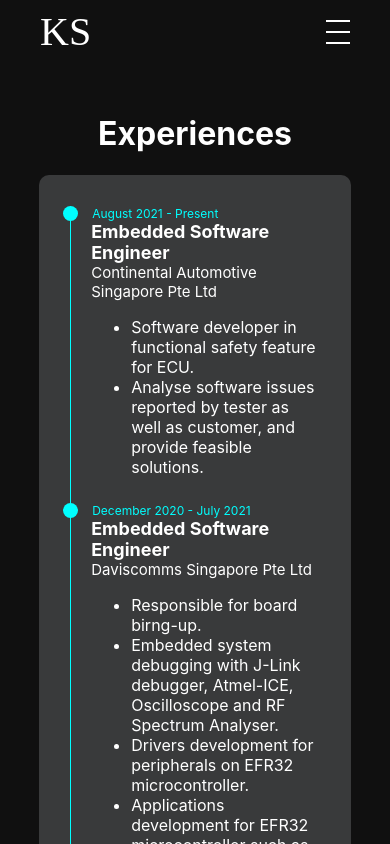
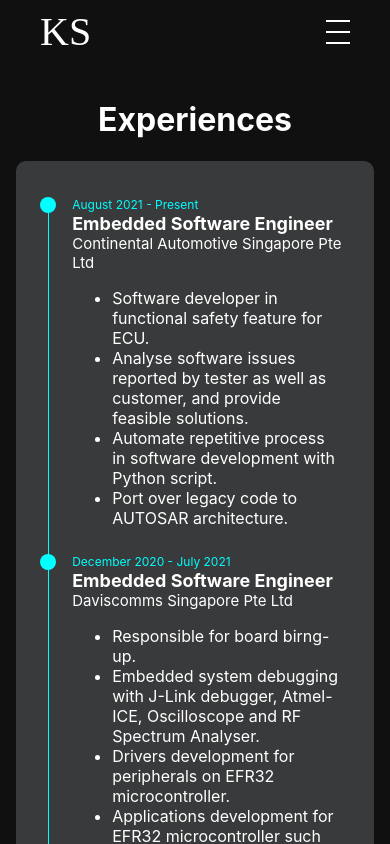
Before and after one commit to JayLooi/my-website, a React (Create React App) app: page /Background in a window 390 px wide. Shown: the top 844 px of the page. Built offline with nearby package versions, Linux system fonts and the light colour scheme; a web font is replaced by a local one.

Commit message:
improved responsiveness of Background page.

```diff
--- a/src/components/Background.css
+++ b/src/components/Background.css
@@ -13,14 +13,13 @@
 .Background-subsection {
     display: flex;
     flex-direction: column;
-    width: 40%;
-    height: 100%;
-    margin: 30px;
+    width: 45%;
+    margin: 1em;
 }
 
 @media only screen and (max-width: 700px) {
     .Background-subsection {
-        width: 80%;
+        width: 100%;
     }
 }
 
@@ -29,25 +28,25 @@
 }
 
 .Background-subsection-main {
-    display: table;
+    display: flex;
     background-color: #393a3b;
     border-radius: 10px;
-    padding: 10%;
+    padding-top: 10%;
+    padding-bottom: 10%;
 }
 
 .Background-subsection-main::before {
     content: '';
-    display: table-cell;
-    position: relative;
     width: 1px;
-    height: 90%;
+    margin-left: 2em;
     background-color: cyan;
 }
 
 .Background-subsection-content {
     display: flex;
     flex-direction: column;
-    margin-left: 20px;
+    margin-left: 1.5rem;
+    margin-right: 2em;
 }
 
 .Background-subsection-content > div {
@@ -57,10 +56,10 @@
 .Background-subsection-content-time {
     display: flex;
     position: relative;
-    right: 28px;
+    right: 2rem;
     flex-direction: row;
     width: 100%;
-    height: 15px;
+    /* height: 15px; */
     padding: 0px;
     font-size: 15px;
 }
@@ -74,13 +73,13 @@
 }
 
 .Background-timeline-bullet {
-    margin-right: 14px;
+    margin-right: 1rem;
 }
 
 .Background-timeline-bullet > div {
     background-color: cyan;
-    width: 15px;
-    height: 15px;
+    width: 1rem;
+    height: 1rem;
     border-radius: 50%;
 }
 
--- a/src/components/Background.js
+++ b/src/components/Background.js
@@ -12,7 +12,9 @@
                 endDate: 'Present',
                 elaborations: [
                     'Software developer in functional safety feature for ECU. ',
-                    'Analyse software issues reported by tester as well as customer, and provide feasible solutions. '
+                    'Analyse software issues reported by tester as well as customer, and provide feasible solutions. ',
+                    'Automate repetitive process in software development with Python script. ',
+                    'Port over legacy code to AUTOSAR architecture. '
                 ]
             },
 
```
